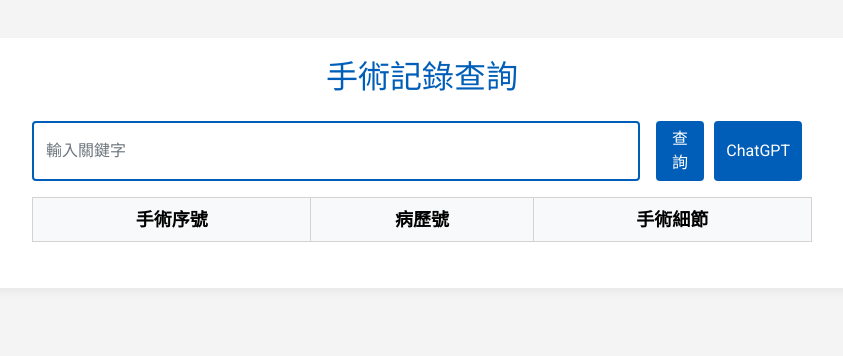
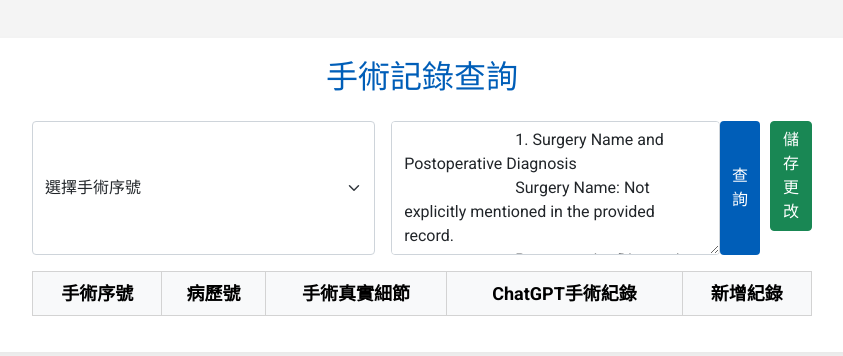
Before and after one commit to o19750120/ChatGPT, a Flask app: page / in a window 1280 px wide. Shown: the top 356 px of the page, without its empty margins (218-1061 px from the left). Run offline with Flask 3, Linux system fonts and the light colour scheme; lists and menus that the app fills with data are empty.

Commit message:
Update index.html

```diff
--- a/templates/index.html
+++ b/templates/index.html
@@ -119,26 +119,56 @@
             <div class="row justify-content-center">
                 <div class="col-md-11 col-lg-9">
                     <div class="mb-3 d-flex">
-                        <input
-                            type="text"
+                        <select
+                            class="form-select"
+                            name="surgeryNumber"
+                            style="margin-right: 1rem"
+                        >
+                            <option value="">選擇手術序號</option>
+                            <!-- Options will be dynamically added here -->
+                        </select>
+                        <textarea
                             class="form-control"
                             name="t1"
                             placeholder="輸入關鍵字"
-                        />
+                            rows="5"
+                        >
+                            1. Surgery Name and Postoperative Diagnosis
+                            Surgery Name: Not explicitly mentioned in the provided record.
+                            Postoperative Diagnosis: Not provided in the record. It typically includes the final assessment of the patient's condition after surgery but requires specific medical information not included here.
+                            2. Patient Preparation and Operating Room Setup
+                            Patient Preparation: The patient was placed in a supine position under ETGA (presumably Endotracheal General Anesthesia).
+                            Operating Room Setup: The operation field was disinfected and draped in the usual manner. A pneumatic tourniquet was prepared and inflated after exsanguination.
+                            3. Surgical Entry and Procedure
+                            Surgical Entry: An anterior incision was made at the distal wrist crease along the radial border of the flexor carpi radialis tendon and extended 6 cm proximally.
+                            Procedure:
+                            Identification and protection of the flexor carpi radialis tendon and radial artery.
+                            Incision of the deep fascia between the tendon and artery.
+                            Division of the pronator quadratus at its radial insertion.
+                            Retractors were placed on both sides of the radius.
+                            Reduction of the fracture.
+                            Fixation of the fracture with AO VARY ANGLE LDRP (a type of orthopedic hardware).
+                            4. Wound Treatment and Surgery Conclusion
+                            Wound Treatment: The wound closure process is not detailed but mentioned as being completed in a routine fashion.
+                            Surgery Conclusion: The record concludes with the wound being closed, but does not provide post-surgery care or patient status.
+                                        </textarea
+                        >
                         <button
                             type="button"
                             onclick="searchRecords()"
-                            class="btn btn-danger"
+                            class="btn btn-primary"
                         >
                             查詢
                         </button>
+                        <div class="text-center">
                             <button
                                 type="button"
-                            onclick="searchRecords(true)"
-                            class="btn btn-primary"
+                                onclick="saveChanges()"
+                                class="btn btn-success"
                             >
-                            ChatGPT
+                                儲存更改
                             </button>
+                        </div>
                     </div>
                     <div id="loading" class="text-center">
                         <div class="spinner-border text-primary" role="status">
@@ -151,7 +181,10 @@
                                 <tr>
                                     <th>手術序號</th>
                                     <th>病歷號</th>
-                                    <th>手術細節</th>
+                                    <th>手術真實細節</th>
+                                    <th>ChatGPT手術紀錄</th>
+                                    <th>新增紀錄</th>
+                                    <!-- 新增的欄位 -->
                                 </tr>
                             </thead>
                             <tbody>
@@ -159,15 +192,6 @@
                             </tbody>
                         </table>
                     </div>
-                    <div id="summaryModal" class="modal">
-                        <div class="modal-content">
-                            <span class="close" onclick="closeSummary()"
-                                >&times;</span
-                            >
-                            <p id="summaryText">摘要內容</p>
-                        </div>
-                    </div>
-                    <div class="error" id="error-message"></div>
                 </div>
             </div>
         </div>
@@ -178,8 +202,31 @@
             crossorigin="anonymous"
         ></script>
         <script>
-            function searchRecords(fullDisplay = false) {
-                let keyword = document.querySelector('input[name="t1"]').value;
+            // JavaScript code for fetching surgery numbers and searching records
+            document.addEventListener("DOMContentLoaded", function () {
+                fetch("/get-surgery-numbers")
+                    .then((response) => response.json())
+                    .then((data) => {
+                        let surgeryNumberSelect = document.querySelector(
+                            'select[name="surgeryNumber"]'
+                        );
+                        data.forEach((num) => {
+                            let option = document.createElement("option");
+                            option.value = num;
+                            option.textContent = num;
+                            surgeryNumberSelect.appendChild(option);
+                        });
+                    })
+                    .catch((error) => console.error("Error:", error));
+            });
+
+            function searchRecords() {
+                let surgeryNumber = document.querySelector(
+                    'select[name="surgeryNumber"]'
+                ).value;
+                let keyword = document.querySelector(
+                    'textarea[name="t1"]'
+                ).value;
                 document.getElementById("loading").style.display = "block";
 
                 fetch("/search-results", {
@@ -188,8 +235,8 @@
                         "Content-Type": "application/json",
                     },
                     body: JSON.stringify({
+                        surgery_number: surgeryNumber,
                         keyword: keyword,
-                        full_display: fullDisplay,
                     }),
                 })
                     .then((response) => response.json())
@@ -197,48 +244,16 @@
                         document.getElementById("loading").style.display =
                             "none";
                         let tableBody = document.querySelector("tbody");
-                        let tableHead = document.querySelector("thead tr");
+                        tableBody.innerHTML = ""; // Clear existing table content
 
-                        // 清除現有的表格內容
-                        tableBody.innerHTML = "";
-
-                        // 如果 fullDisplay 為 true，則顯示額外的欄位標題
-                        if (fullDisplay) {
-                            // 添加額外欄位的標題到 <thead>
-                            tableHead.innerHTML = `
-                <th>手術序號</th>
-                <th>病歷號</th>
-                <th>手術細節</th>
-                <th>手術名稱與術後診斷</th>
-                <th>患者準備與手術場地準備</th>
-                <th>手術進入與操作</th>
-                <th>傷口處理與手術結尾</th>
-                <!-- 根據需求添加更多欄位 -->
-            `;
-                        } else {
-                            // 只顯示基本的欄位標題
-                            tableHead.innerHTML = `
-                <th>手術序號</th>
-                <th>病歷號</th>
-                <th>手術細節</th>
-            `;
-                        }
-
-                        // 處理每條記錄並添加到表格中
                         records.forEach((record) => {
                             let tr = document.createElement("tr");
                             tr.innerHTML = `
                             <td>${record.ODR_LOGN}</td>
                             <td>${record.ODR_CHRT}</td>
                             <td>${record.ODR_OPP}</td>
-                ${
-                    fullDisplay
-                        ? `<td>${record.ODR_PREP}</td>
-                           <td>${record.ODR_OPER}</td>
-                           <td>${record.ODR_WCL}</td>
-                           <td>${record.ODR_PNPD}</td>`
-                        : ""
-                }
+                            <td>${record.ChatGPT_Surgery_Record || "N/A"}</td>
+                            <td contenteditable="true"></td> <!-- 新增的可編輯空白欄位 -->
                         `;
                             tableBody.appendChild(tr);
                         });
@@ -247,23 +262,34 @@
                         document.getElementById("loading").style.display =
                             "none";
                         console.error("Error:", error);
-                        let errorMessage =
-                            document.getElementById("error-message");
-                        errorMessage.textContent =
-                            "無法載入數據，請檢查後端服務。"; // Display error message
+                        document.getElementById("error-message").textContent =
+                            "無法載入數據，請檢查後端服務。";
                     });
             }
+            function saveChanges() {
+                const tableRows = document.querySelectorAll("table tbody tr");
+                const updates = [];
 
-            function showSummary(summary) {
-                let summaryModal = document.getElementById("summaryModal");
-                let summaryText = document.getElementById("summaryText");
-                summaryText.textContent = summary; // Set the summary text
-                summaryModal.style.display = "block"; // Show the modal
-            }
+                tableRows.forEach((row) => {
+                    const surgeryNumber = row.cells[0].innerText;
+                    const newRecord = row.cells[4].innerText; // 假設新增紀錄是第五個欄位
+                    updates.push({ surgeryNumber, newRecord });
+                });
 
-            function closeSummary() {
-                let summaryModal = document.getElementById("summaryModal");
-                summaryModal.style.display = "none"; // Hide the modal
+                fetch("/save-changes", {
+                    method: "POST",
+                    headers: {
+                        "Content-Type": "application/json",
+                    },
+                    body: JSON.stringify(updates),
+                })
+                    .then((response) => response.json())
+                    .then((data) => {
+                        console.log("Success:", data);
+                    })
+                    .catch((error) => {
+                        console.error("Error:", error);
+                    });
             }
         </script>
     </body>
```
Lines whose indentation alone changed are shown as unchanged.
